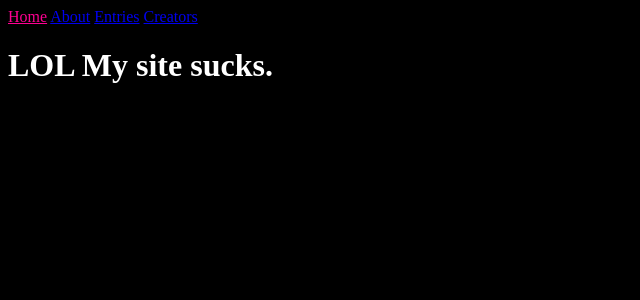
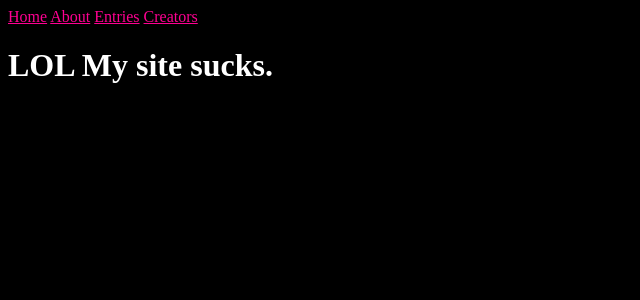
Before and after one commit to userx6/userx6.github.io, a Jekyll site: the page built from index.html, in a window 1280 px wide. Shown: the top 300 px of the page, without its empty margins (0-640 px from the left). Built offline with Jekyll 4.4.1, drawn with Linux system fonts in a browser that asks for light colours.

Commit message:
Update main.scss

```diff
--- a/_sass/main.scss
+++ b/_sass/main.scss
@@ -6,3 +6,7 @@ body {
   background-color: #000000;
   color: #ffffff;
 }
+
+a {
+  color: #ff0092;
+}
```
